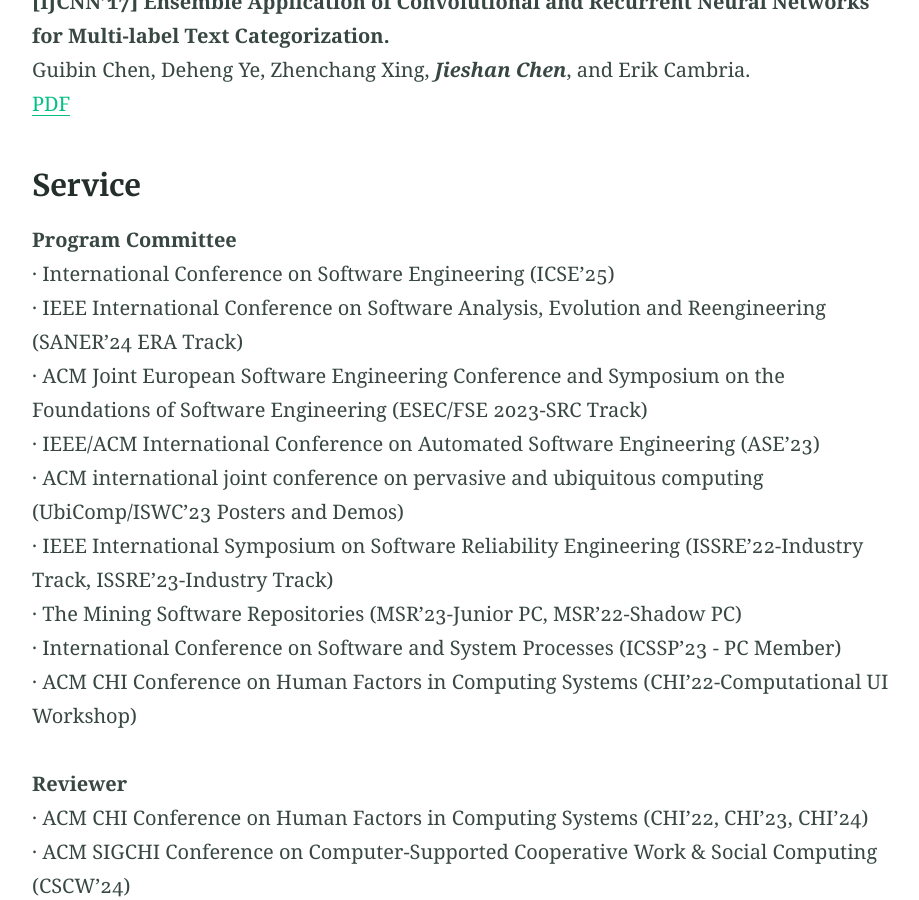
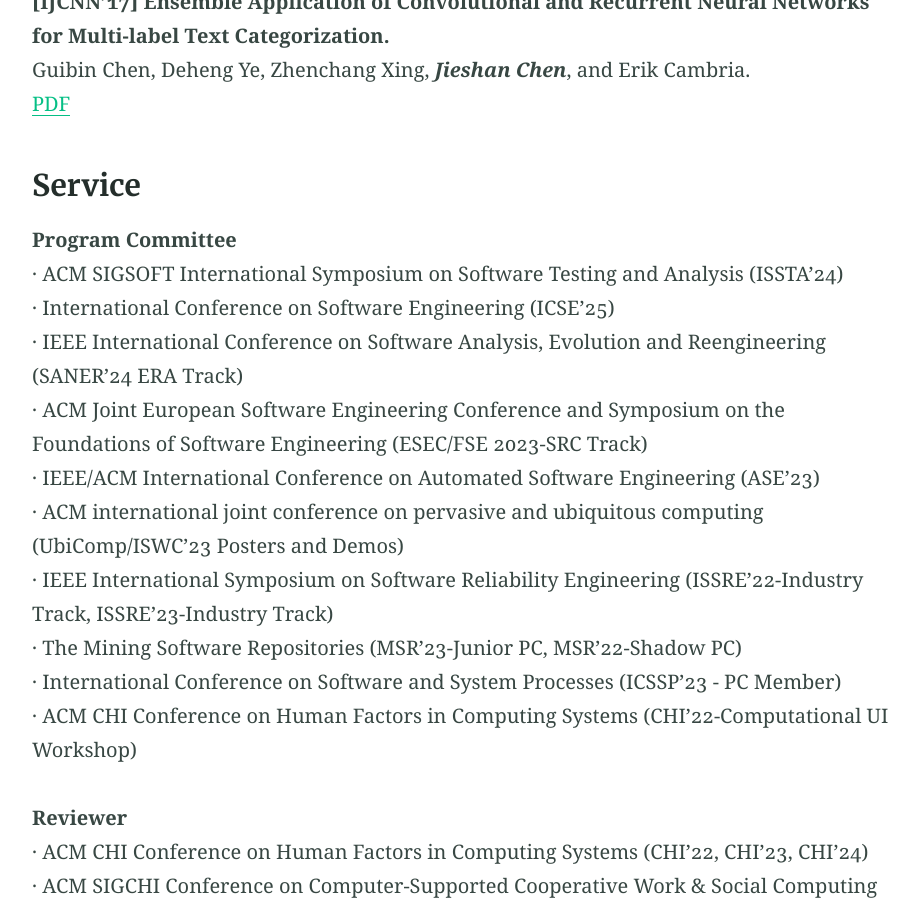
Before and after one commit to chenjshnn/chenjshnn.github.io, a Jekyll site: the page built from index.md, in a window 1280 px wide and 900 px high, scrolled down 3250 px. Shown: the whole window, without its empty margins (176-1095 px from the left). Built offline with Jekyll 4.4.1, drawn with Linux system fonts in a browser that asks for light colours; part of the change alters nothing that is shown.

Commit message:
Update index.md

```diff
--- a/index.md
+++ b/index.md
@@ -43,7 +43,7 @@ June 2023 · [PDF](https://arxiv.org/pdf/2306.12028) · [Tool](https://www.aicha
 
 **[UIST'23] Unveiling the tricks: automated detection of dark pattern in mobile applications** <br />
 ***Jieshan Chen***, Jiamou Sun, Sidong Feng, Zhenchang Xing, Qinghua Lu and Chunyang Chen <br />
-[Official](https://dl.acm.org/doi/10.1145/3586183.3606783) · [PDF](https://arxiv.org/pdf/2308.05898.pdf) · [Dataset](https://zenodo.org/records/8126443) · Acceptance Rate 25% (121/483)
+[Official](https://dl.acm.org/doi/10.1145/3586183.3606783) · [PDF](https://arxiv.org/pdf/2308.05898.pdf) · [Dataset](https://zenodo.org/records/8126443) · [Code](https://github.com/chenjshnn/UIST23-UIGuard) · Acceptance Rate 25% (121/483)
 
 **[Preprint] Towards Real Smart Apps: Investigating Human-AI Interactions in Smartphone On-Device AI Apps** <br />
 Jason Ching Yuen Siu, **Jieshan Chen**, Yujin Huang, Zhenchang Xing, Chunyang Chen <br />
@@ -78,6 +78,7 @@ Guibin Chen, Deheng Ye, Zhenchang Xing, ***Jieshan Chen***, and Erik Cambria. <b
 ### Service
 
 **Program Committee** <br />
+· ACM SIGSOFT International Symposium on Software Testing and Analysis (ISSTA'24) <br />
 · International Conference on Software Engineering (ICSE'25) <br />
 · IEEE International Conference on Software Analysis, Evolution and Reengineering (SANER'24 ERA Track) <br />
 · ACM Joint European Software Engineering Conference and Symposium on the Foundations of Software Engineering (ESEC/FSE 2023-SRC Track) <br />
```
